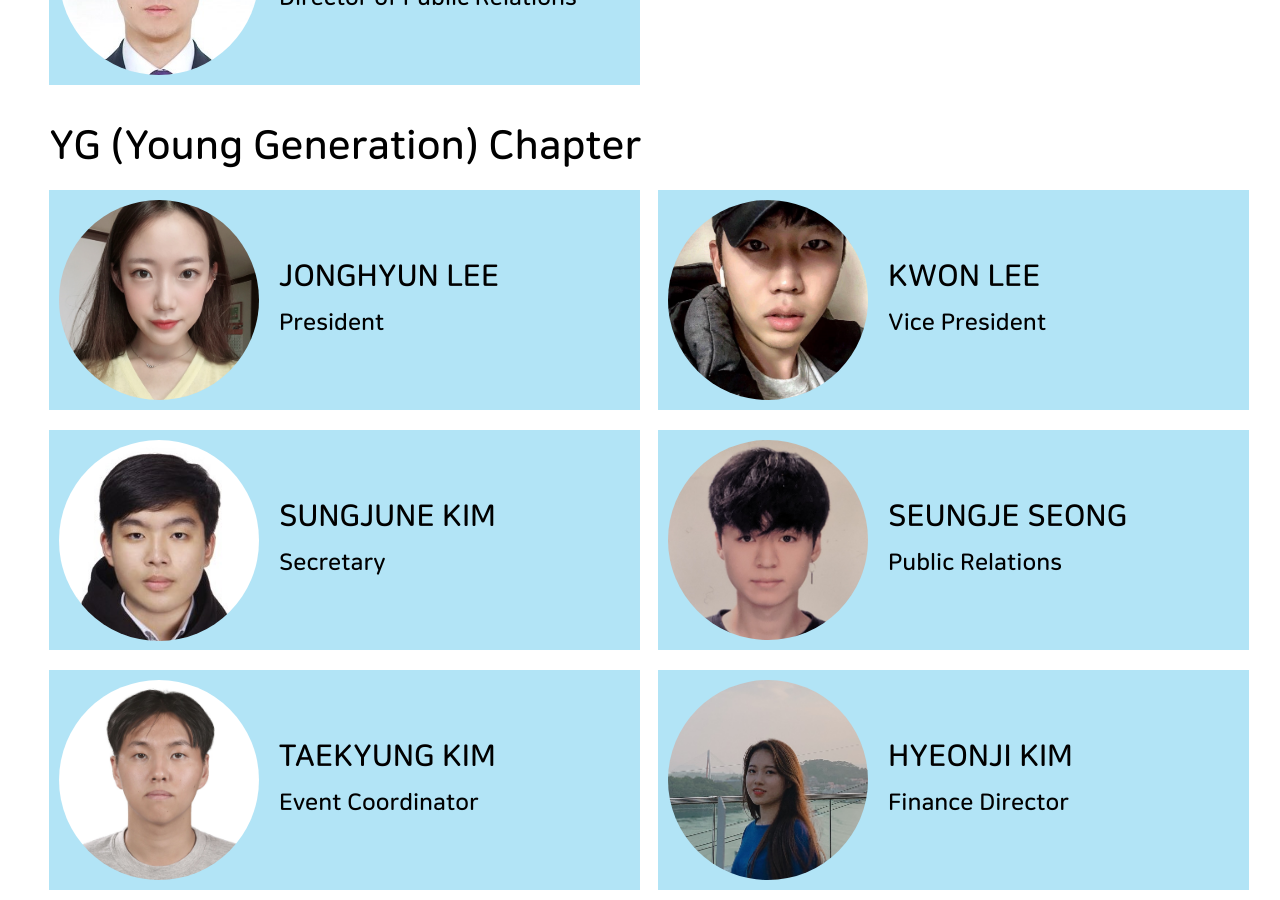
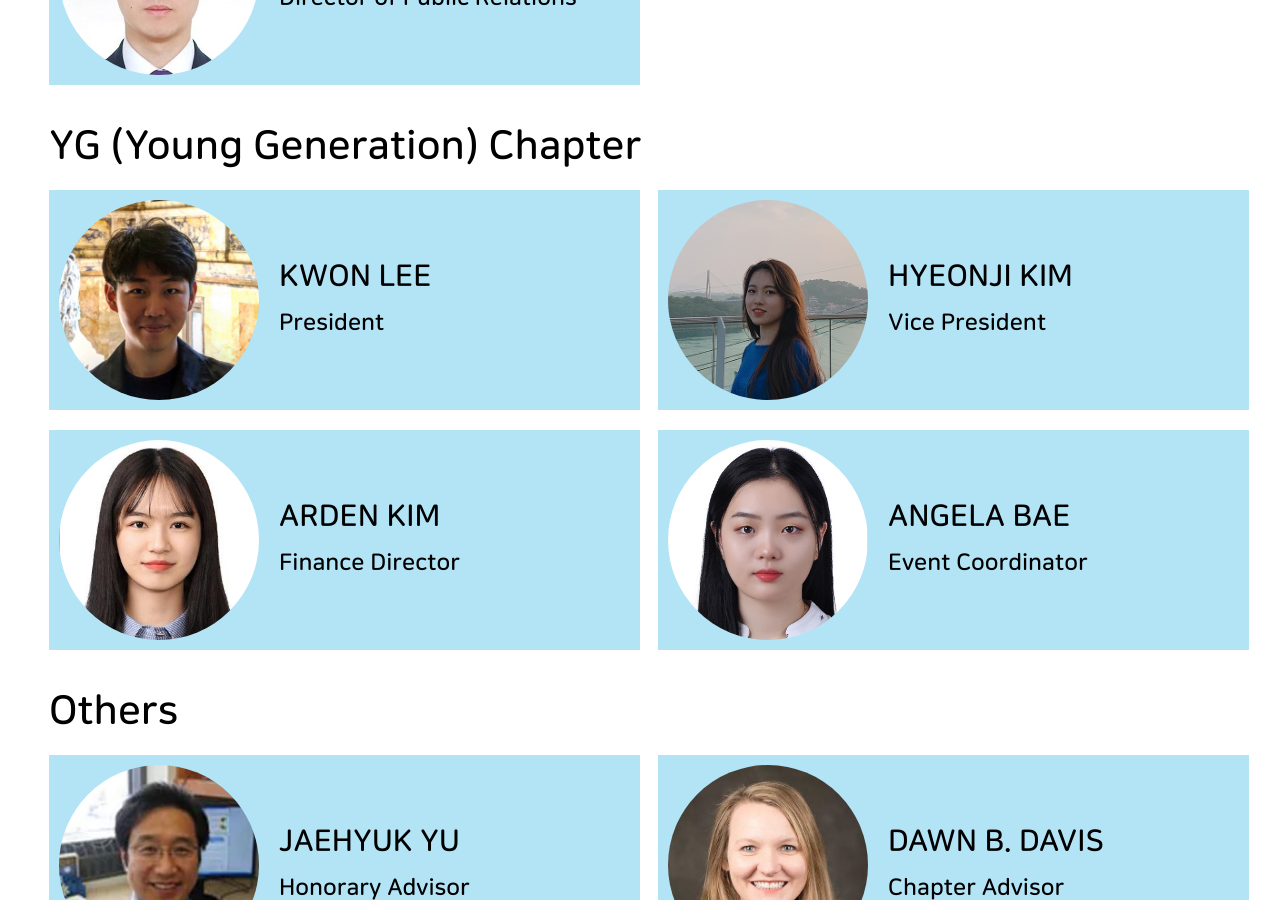
Before and after one commit to KSEAWisconsin/kseawisconsin.github.io, a Jekyll site: the page built from about.html, in a window 1280 px wide and 900 px high, scrolled down 2735 px. Built offline with Jekyll 4.4.1, drawn with Linux system fonts in a browser that asks for light colours.

Commit message:
YG: Leadership Updates

```diff
--- a/_data/about_yg.yml
+++ b/_data/about_yg.yml
@@ -6,32 +6,22 @@
 ##   standing: # the standing of the person
 ##   website_url: # url of personal website
 
-- person_name: JONGHYUN LEE
-  image_url: /JONGHYUN_LEE.jpg
-  standing: President
-  website_url:
-
 - person_name: KWON LEE
   image_url: /KWON_LEE.jpg
-  standing: Vice President
-  website_url:
-
-- person_name: SUNGJUNE KIM
-  image_url: /SUNGJUNE_KIM.jpg
-  standing: Secretary
-  website_url:
-
-- person_name: SEUNGJE SEONG
-  image_url: /SEUNGJE_SEONG.jpg
-  standing: Public Relations
-  website_url:
-
-- person_name: TAEKYUNG KIM
-  image_url: /TAEKYUNG_KIM.jpg
-  standing: Event Coordinator
+  standing: President
   website_url:
 
 - person_name: HYEONJI KIM
   image_url: /HYEONJI_KIM.jpg
+  standing: Vice President
+  website_url:
+
+- person_name: ARDEN KIM
+  image_url: /ARDEN_KIM.jpg
   standing: Finance Director
   website_url:
+
+- person_name: ANGELA BAE
+  image_url: /ANGELA_BAE.jpg
+  standing: Event Coordinator
+  website_url:
```
Also changed, not shown: assets/about_image/ANGELA_BAE.jpg (added), assets/about_image/ARDEN_KIM.jpg (added), assets/about_image/HYECHEOL_JANG.jpg, assets/about_image/HYEONJI_KIM.jpg, assets/about_image/JAEHYUNG_CHOI.jpg, assets/about_image/JONGHYUN_LEE.jpg (deleted), assets/about_image/KWON_LEE.jpg, assets/about_image/SEUNGJE_SEONG.jpg (deleted), assets/about_image/SUNGJUNE_KIM.jpg (deleted), assets/about_image/TAEKYUNG_KIM.jpg (deleted).
